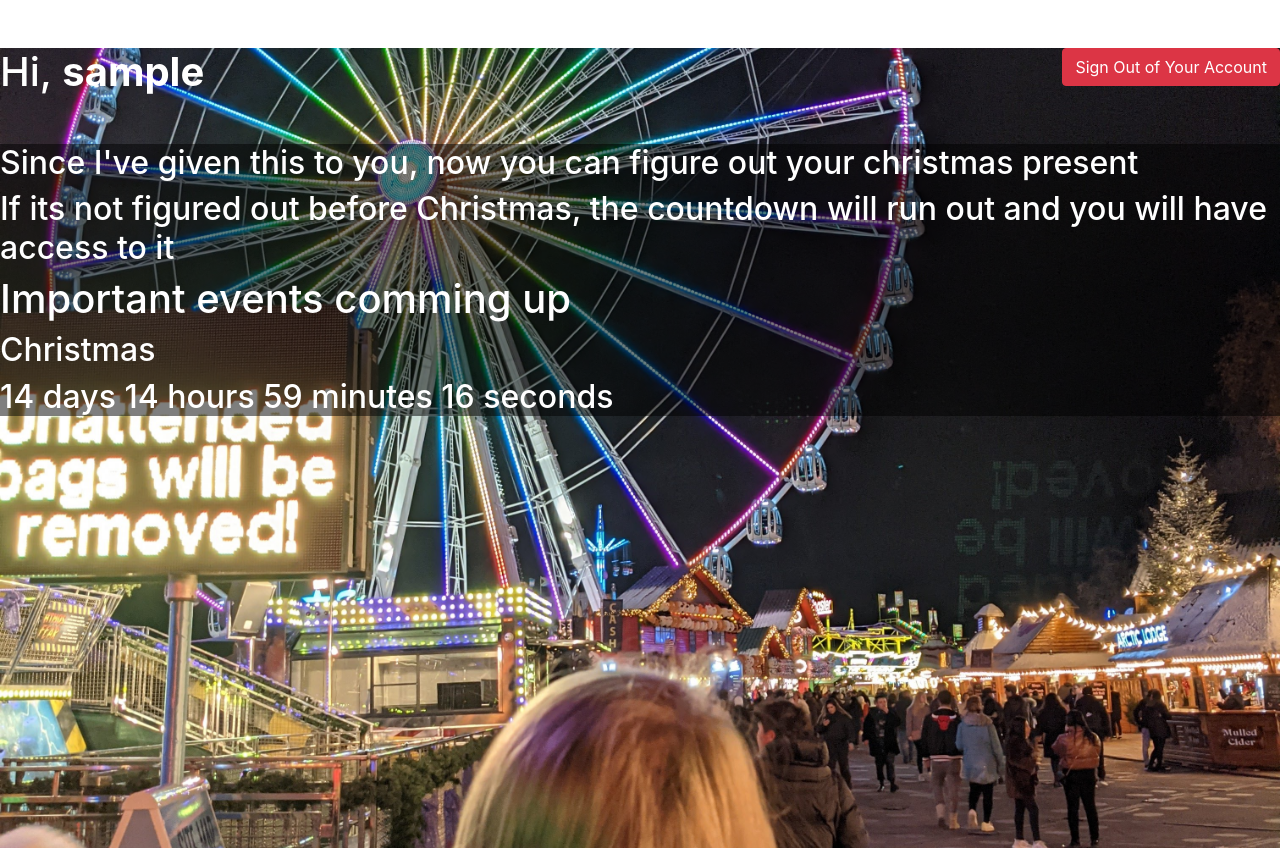
After one commit to Froders/WebsiteCode, a PHP site: page /welcome.php in a window 1280 px wide. The commit adds this page. Run offline with PHP 8.4, Linux system fonts and the light colour scheme; the visitor is signed in with stand-in values (Sample User, id 1).

Commit message:
Changed alot
- Changed the opening page to a coming soon page.
-Added css for all pages
- Made most of the pages have a image for its background
- Added a timer down to christmas

```diff
--- /dev/null
+++ b/css/styles.css
@@ -0,0 +1,48 @@
+body, html{
+    height:100%
+}
+
+.its_christmas{
+    background-image:url('img/ChristmasTree.jpg');
+    background-repeat: no-repeat;
+    background-attachment: fixed;
+    background-size: cover;
+}
+
+.bgimglogin{
+    /* Background image */
+    background-image: url('img/loginbackground.jpg');
+    /* Full-screen */
+    height: 100%;
+    /* Centre the background image */
+    background-position: center;
+    /* Scale and zoom in the image */
+    background-size: cover;
+    /* Add position: relative to enable absolutely postitioned elements inside the image */
+    position:relative;
+    /* Add a white text color to all elements */
+    color: white;
+    /* Add a font */
+}
+
+.welcomebackground{
+    /* Background image */
+    background-image: url('img/Welcome\ Background.jpg');
+    /*Full-screen */
+    height: 100%;
+    /* Centre the background image */
+    background-position: center;
+    /* Scale and zoom in the image */
+    background-size: cover;
+    /* Add position */
+    position: relative;
+    /* Add a white text colour to all elements */
+    color: white
+}
+
+.importantinfo{
+    /* Adding a background to contrast the white text */
+    background: rgba(0, 0, 0, 0.5);
+
+
+}
--- /dev/null
+++ b/js/Welcome.js
@@ -0,0 +1,11 @@
+var i=0;
+var txt1 = 'the text'; /* The text */
+var speed = 50; /* The speed/duration of the effect in milliseconds */
+
+function typeWriter(){
+    if(i<txt1.length){
+        document.getElementById("demo").innerHTML += txt1.charAt(i);
+        i++;
+        setTimeout(typeWriter, speed);
+    }
+}
--- /dev/null
+++ b/js/timer.js
@@ -0,0 +1,94 @@
+/*
+The code below is based off the w3schools code to make a countdown.
+This countdown will then be pasted into a element with the id of "timer"
+*/
+
+//Set the date we're counting down to
+var countDownDate = new Date("2021-12-15 19:15").getTime();
+
+//Update the countdown every 1 second
+var x = setInterval(function() {
+
+    //Get today's date and time
+    var now = new Date().getTime();
+
+    //Find the distance between now and the countdown date
+    var distance = countDownDate - now;
+
+    //Time Calculations for days, hours, minutes and seconds
+    var days = Math.floor(distance/(1000*60*60*24));
+    var hours = Math.floor((distance % (1000*60*60*24))/(1000*60*60));
+    var minutes = Math.floor((distance % (1000*60*60))/(1000*60));
+    var seconds = Math.floor((distance % (1000*60))/1000);
+
+    //Display the results in the element with id="timer"
+    document.getElementById("x").innerHTML = days + " days " + hours + " hours " + minutes + " minutes " + seconds + " seconds ";
+
+    //If the countdown is finished, write some text
+    if (distance < 0){
+        clearInterval(x);
+        document.getElementById("x").innerHTML = "EXPIRED";
+
+    }
+
+}, 1000);
+
+//Set the date we're counting down to
+var xmas = new Date("2021-12-24 17:00").getTime();
+
+//Update the countdown every 1 second
+var x = setInterval(function() {
+
+    //Get today's date and time
+    var now2 = new Date().getTime();
+
+    //Find the distance between now and the countdown date
+    var distance = xmas - now2;
+
+    //Time Calculations for days, hours, minutes and seconds
+    var days = Math.floor(distance/(1000*60*60*24));
+    var hours = Math.floor((distance % (1000*60*60*24))/(1000*60*60));
+    var minutes = Math.floor((distance % (1000*60*60))/(1000*60));
+    var seconds = Math.floor((distance % (1000*60))/1000);
+
+    //Display the results in the element with id="timer"
+    document.getElementById("xmas").innerHTML = days + " days " + hours + " hours " + minutes + " minutes " + seconds + " seconds ";
+
+    //If the countdown is finished, write some text
+    if (distance < 0){
+        clearInterval(x);
+        document.getElementById("xmas").innerHTML = "EXPIRED";
+
+    }
+
+}, 1000);
+
+//Set the date we're counting down to
+var newyear = new Date("2022-01-01 00:00").getTime();
+
+//Update the countdown every 1 second
+var x = setInterval(function() {
+
+    //Get today's date and time
+    var now2 = new Date().getTime();
+
+    //Find the distance between now and the countdown date
+    var distance = newyear - now2;
+
+    //Time Calculations for days, hours, minutes and seconds
+    var days = Math.floor(distance/(1000*60*60*24));
+    var hours = Math.floor((distance % (1000*60*60*24))/(1000*60*60));
+    var minutes = Math.floor((distance % (1000*60*60))/(1000*60));
+    var seconds = Math.floor((distance % (1000*60))/1000);
+
+    //Display the results in the element with id="timer"
+    document.getElementById("New").innerHTML = days + " days " + hours + " hours " + minutes + " minutes " + seconds + " seconds ";
+
+    //If the countdown is finished, write some text
+    if (distance < 0){
+        clearInterval(x);
+        document.getElementById("New").innerHTML = "EXPIRED";
+
+    }
+
+}, 1000);
--- /dev/null
+++ b/welcome.php
@@ -0,0 +1,47 @@
+<?php
+// Initialize the session
+session_start();
+
+// Check if the user is logged in, if not then redirect him to login page
+if(!isset($_SESSION["loggedin"]) || $_SESSION["loggedin"] !== true){
+    header("location: login.php");
+    exit;
+}
+?>
+
+<!DOCTYPE html>
+<html lang="en">
+<head>
+    <meta charset="UTF-8">
+    <title>Welcome</title>
+    <link rel="stylesheet" href="https://stackpath.bootstrapcdn.com/bootstrap/4.5.2/css/bootstrap.min.css">
+    <link rel="stylesheet" href="css/styles.css">
+    <script src="js/timer.js"></script>
+    <script src="js/Welcome.js"></script>
+</head>
+<body>
+    <div class="welcomebackground">
+        <header>
+            <div style="float:right;">
+                <a  href="logout.php" class="btn btn-danger">Sign Out of Your Account</a>
+            </div>
+        </header>
+        <h1 class="my-5">Hi, <b><?php echo htmlspecialchars($_SESSION["username"]); ?></b></h1>
+
+        <div class="importantinfo">
+            <h2> Since I've given this to you, now you can figure out your christmas present </h2>
+            <h2> If its not figured out before Christmas, the countdown will run out and you will have access to it </h2>
+
+
+            <h1 id="demo"></h1>
+
+            <div id="timer_pretty">
+                <h1> Important events comming up </h1>
+                <h2> Christmas </h2>
+                <h2 id="xmas"></h2>
+
+            </div>
+        </div>
+    </div>
+</body>
+</html>
```
Also changed, not shown: css/comingsoon.css (added, +64 -0 lines), index.php (+27 -4 lines), login.php (+45 -42 lines), logout.php (added, +14 -0 lines), register.php (+46 -54 lines), css/img/ChristmasTree.jpg (added), css/img/Welcome Background.jpg (added), css/img/background.jpg (added), css/img/loginbackground.jpg (added).
